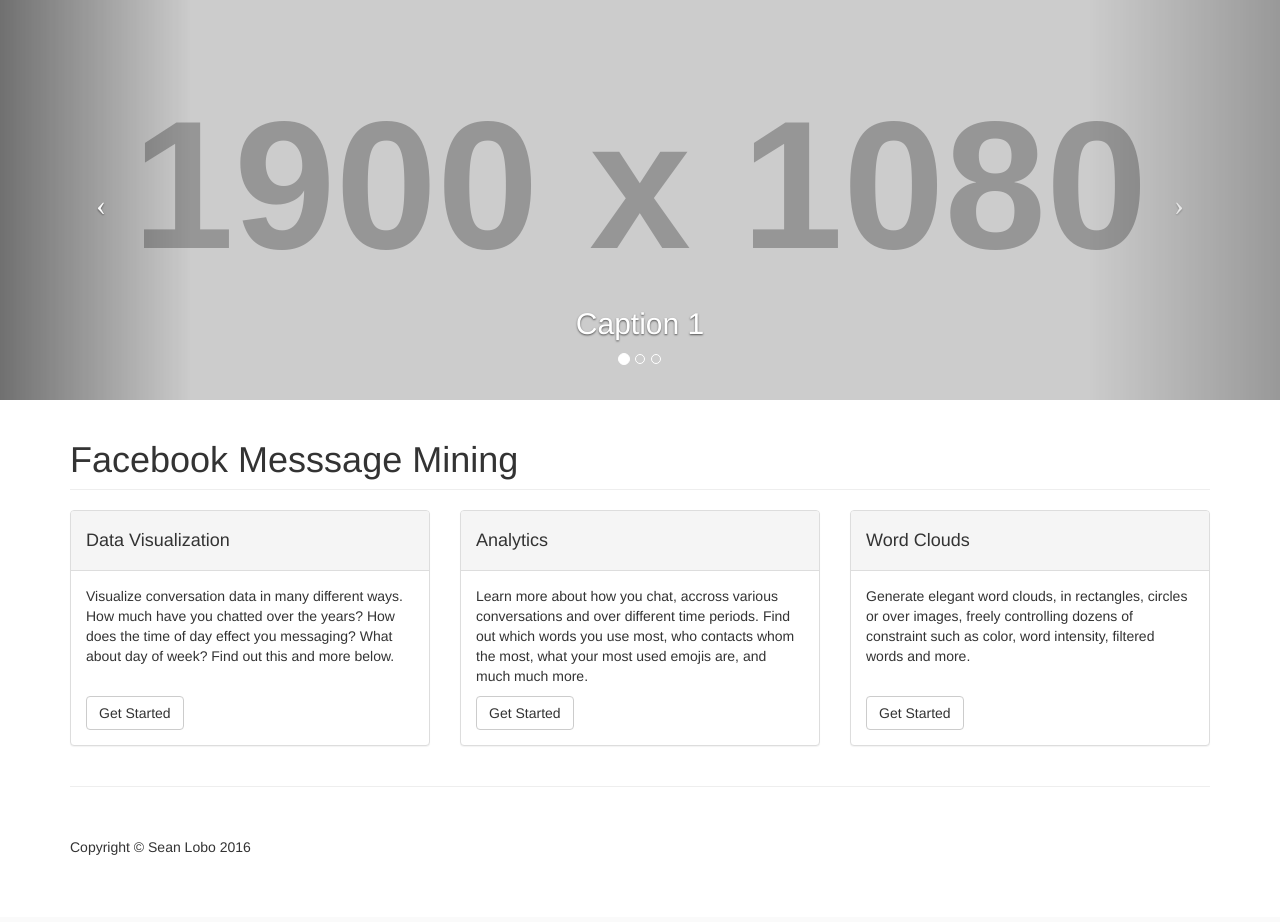
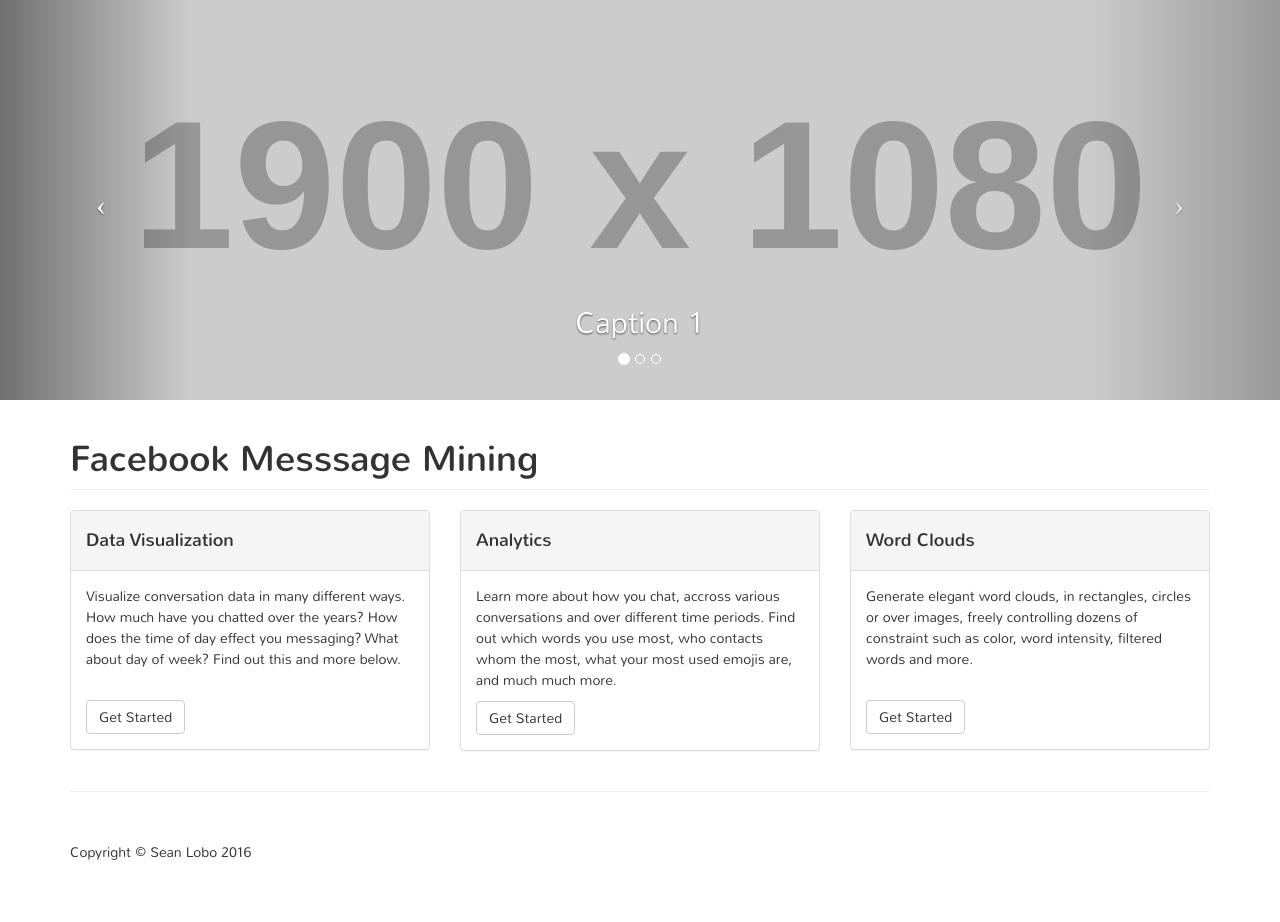
Before and after one commit to seanlobo/fb-msg-mining, a Flask app: page / in a window 1280 px wide. Before the commit the page ends 855 px from the top, so only its background shows below. Run offline with Flask 2, Linux system fonts and the light colour scheme; grey boxes labelled with a size stand in for pictures from a placeholder-image service; parts of the project's set-up code (start-up, migrations or seed data) failed here and were passed over; some libraries are stand-ins or nearby versions.

Commit message:
Make nunito default font on pages

```diff
--- a/credit.txt
+++ b/credit.txt
@@ -23,6 +23,9 @@ https://github.com/mkoryak/floatThead/
 # CSS - Bootstrap
 http://getbootstrap.com/
 
+# Font - nunito
+http://www.1001fonts.com/nunito-font.html
+
 # Python - BeautifulSoup
 "Copyright (c) 2004-2015 Leonard Richardson"
 License - "MIT"
--- a/static/home-page.css
+++ b/static/home-page.css
@@ -6,9 +6,25 @@
 
 /* Global Styles */
 
+@font-face {
+    font-family: "Nunito-Light";
+    src: url("resources/nunito/Nunito-Light.ttf");
+}
+
+@font-face {
+    font-family: "Nunito-Bold";
+    src: url("resources/nunito/Nunito-Bold.ttf");
+}
+
+@font-face {
+    font-family: "Nunito-Regular";
+    src: url("resources/nunito/Nunito-Regular.ttf");
+}
+
 html,
 body {
     height: 100%;
+    font-family: "Nunito-Light";
 }
 
 body {
@@ -49,6 +65,14 @@ header.carousel .fill {
     background-size: cover;
 }
 
+h1.page-header, h4 {
+    font-family: "Nunito-Regular";
+}
+
+.col-md-4 {
+    line-height: 1.5;
+}
+
 /* Footer Styles */
 
 footer {
```
Also changed, not shown: static/graphs.css (+6 -1 lines), static/table.css (+7 -1 lines), templates/coming_soon.html (+21 -3 lines), static/resources/nunito/Nunito-Bold.ttf (added), static/resources/nunito/Nunito-Light.ttf (added), static/resources/nunito/Nunito-Regular.ttf (added).
